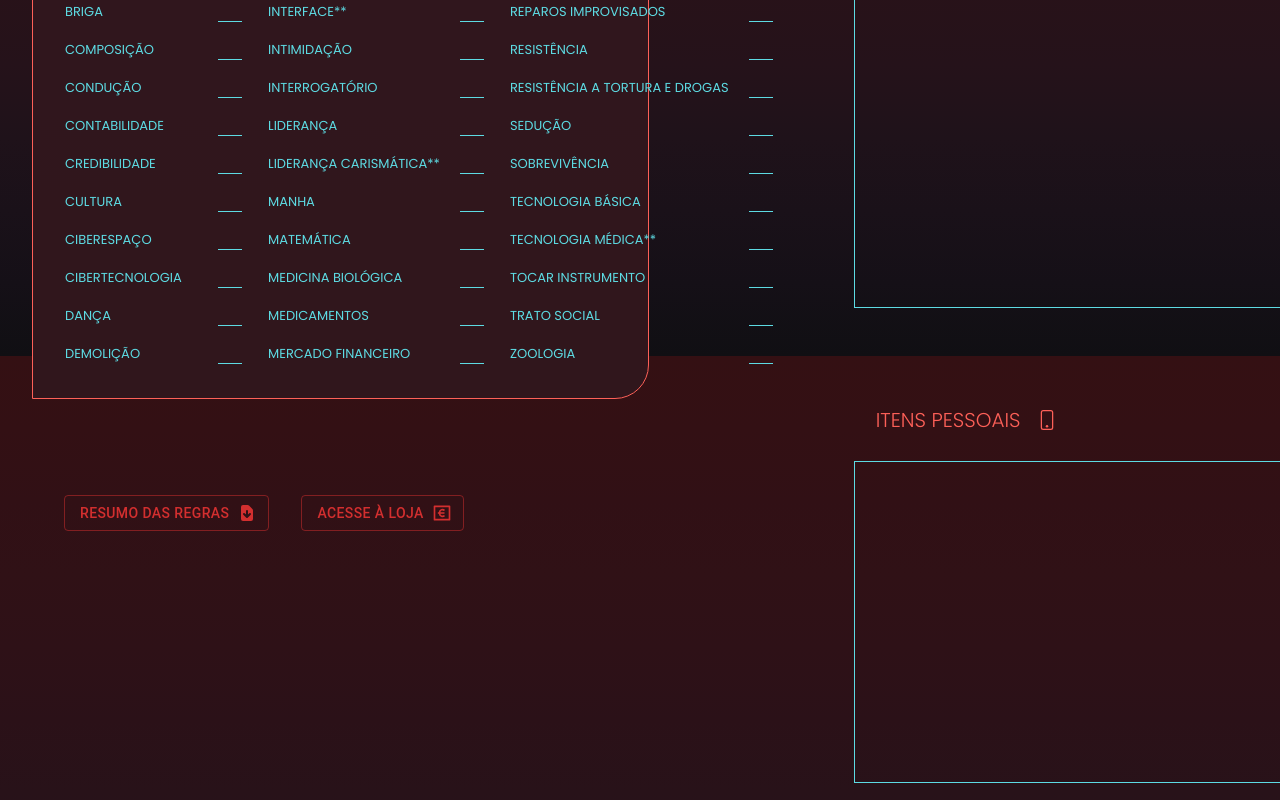
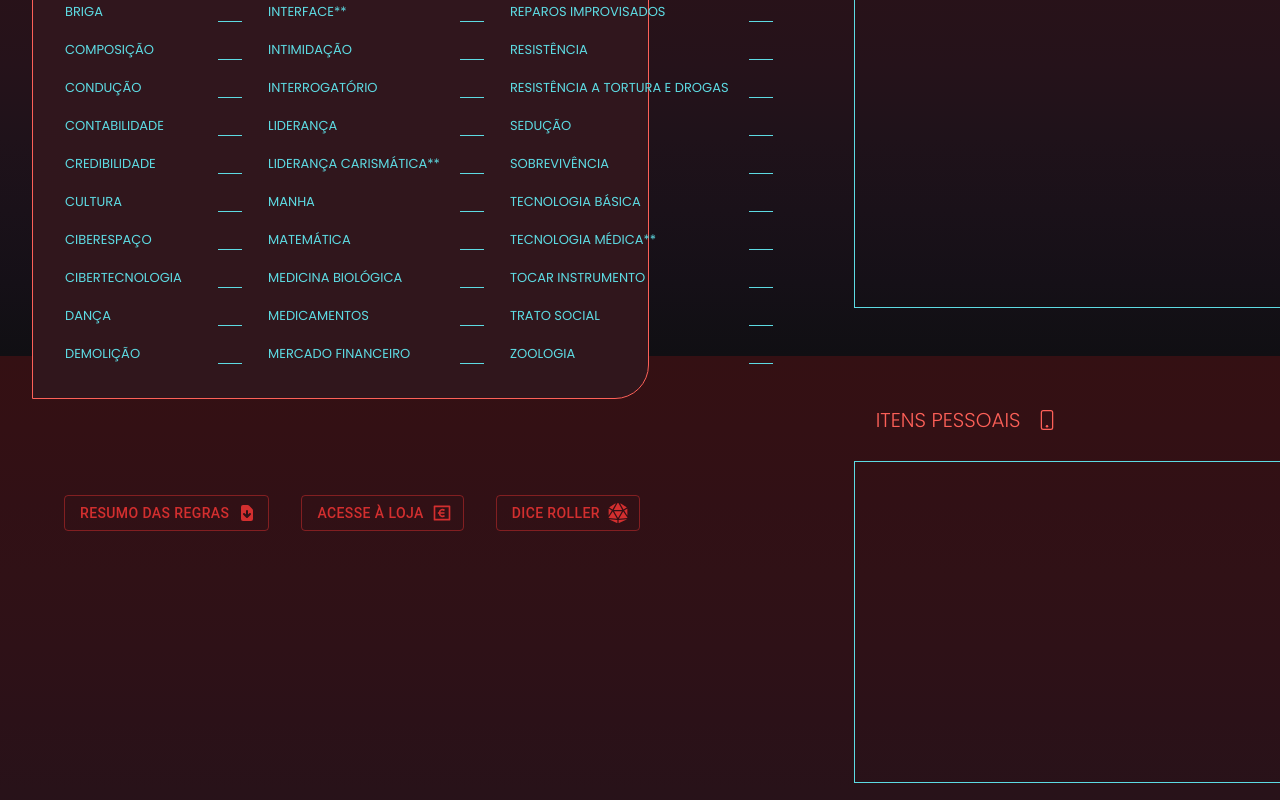
Before and after one commit to NicholasAntonio/ficha-rpg, a React (Create React App) app: page / in a window 1280 px wide. Shown: the part 1244-2044 px from the top of the page. Built offline with nearby package versions, Linux system fonts and the light colour scheme.

Commit message:
dice roller release

```diff
--- a/src/App.js
+++ b/src/App.js
@@ -12,6 +12,7 @@ import { GiTec9 } from "react-icons/gi";
 import { BsPhone } from "react-icons/bs";
 import {HiDocumentDownload} from "react-icons/hi";
 import {RiMoneyEuroBoxLine} from 'react-icons/ri';
+import {FaDiceD20} from 'react-icons/fa';
 import { Button } from "@mui/material";
 
 function App() {
@@ -43,6 +44,11 @@ function App() {
             Acesse à loja
           </Button>
           </a>
+            <a href="https://dice-roller-2.vercel.app" target="_blank">
+          <Button variant="outlined" color="error" endIcon={<FaDiceD20 />}>
+            Dice roller
+          </Button>
+          </a>
           </div>
         </div>
         <div className="right">
```
